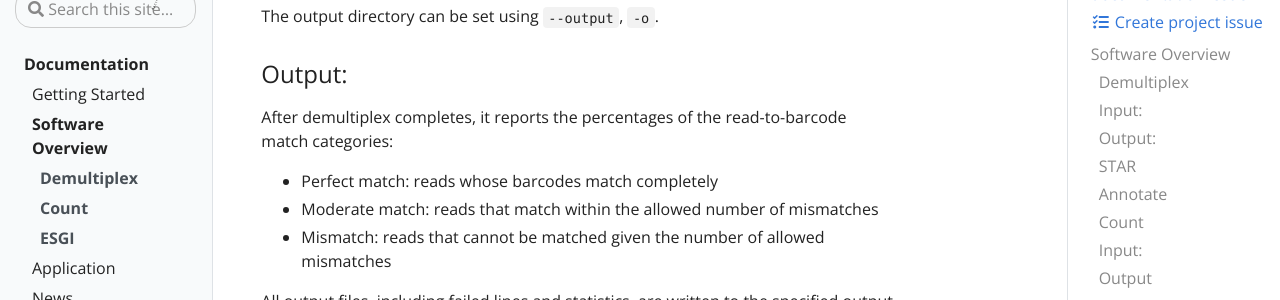
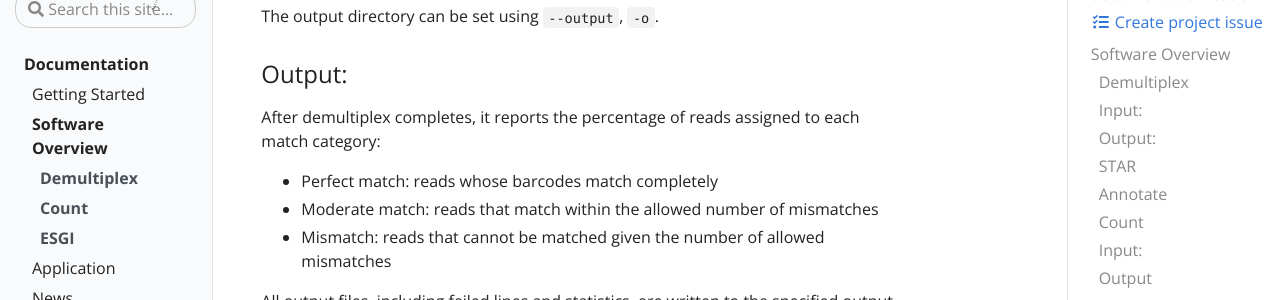
Before and after one commit to tstohn/ESGI.documentation, a Jekyll site: the page built from _docs/software-overview.md, in a window 1280 px wide and 900 px high, scrolled down 1759 px. Shown: the part 154-454 px from the top of the window. Built offline with Jekyll 4.4.1, drawn with Linux system fonts in a browser that asks for light colours.

Commit message:
changed sentence

```diff
--- a/_docs/software-overview.md
+++ b/_docs/software-overview.md
@@ -45,7 +45,7 @@ Optional parameters:
 The output directory can be set using `--output`, `-o`.
 
 ### Output:
-After demultiplex completes, it reports the percentages of the read-to-barcode match categories:
+After demultiplex completes, it reports the percentage of reads assigned to each match category:
 - Perfect match: reads whose barcodes match completely
 - Moderate match: reads that match within the allowed number of mismatches
 - Mismatch: reads that cannot be matched given the number of allowed mismatches
```
